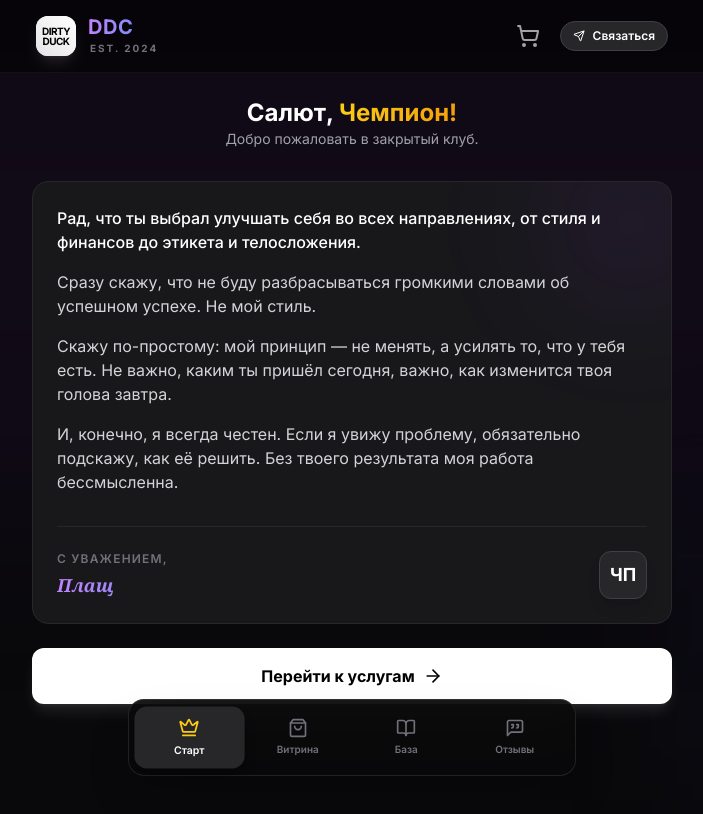
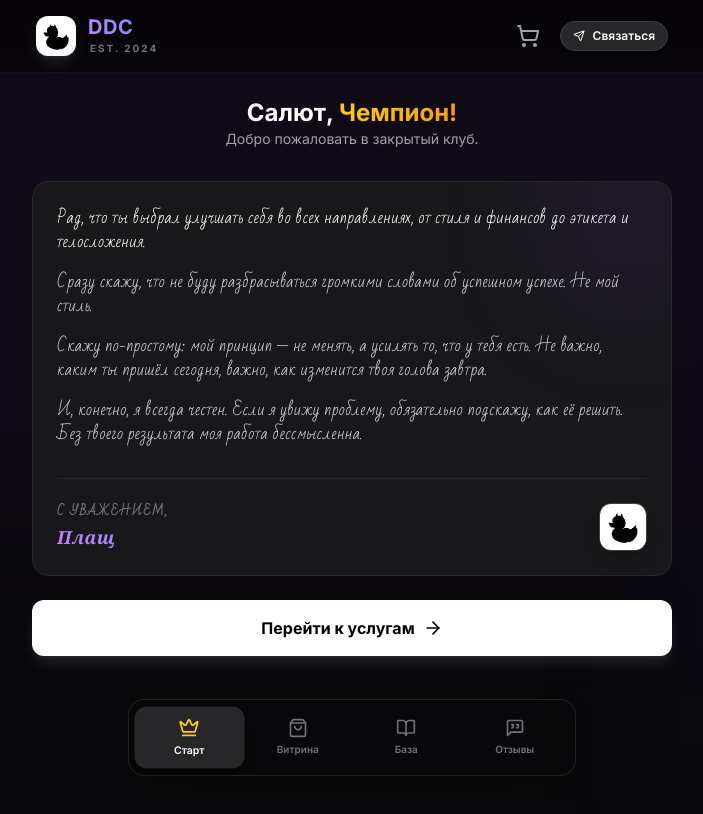
Before and after one commit to Ivantech123/DDC, a React (Vite) app: page / in a window 1280 px wide. Shown: the whole page, without its empty margins (288-991 px from the left). Built offline with nearby package versions, Linux system fonts and the light colour scheme.

Commit message:
Update welcome styling and logo

```diff
--- a/App.tsx
+++ b/App.tsx
@@ -6,6 +6,7 @@ import { ReviewCard } from './components/ReviewCard';
 import { GuideCard } from './components/GuideCard';
 import { Tab } from './types';
 import { ShoppingBag, MessageSquareQuote, ExternalLink, Zap, BookOpen, Send, UserPlus, ShoppingCart, Crown, ArrowRight } from 'lucide-react';
+import logo from './logo/photo_2024-08-01_18-15-34.jpg';
 
 const App: React.FC = () => {
   const [activeTab, setActiveTab] = useState<Tab>(Tab.WELCOME);
@@ -53,11 +54,8 @@ const App: React.FC = () => {
         <div className="max-w-2xl mx-auto px-5 py-3 flex justify-between items-center h-[72px]">
           <div className="flex items-center gap-3">
             {/* Logo */}
-            <div className="w-10 h-10 bg-white rounded-xl flex items-center justify-center shadow-lg shadow-white/10 shrink-0 overflow-hidden relative group">
-              <div className="absolute inset-0 bg-gradient-to-tr from-zinc-200 to-white z-0" />
-              <span className="relative z-10 text-black font-black text-[10px] leading-none text-center tracking-tighter">
-                DIRTY<br/>DUCK
-              </span>
+            <div className="w-10 h-10 rounded-xl flex items-center justify-center shadow-lg shadow-white/10 shrink-0 overflow-hidden relative group">
+              <img src={logo} alt="Dirty Duck Club" className="w-full h-full object-cover" />
             </div>
 
             {/* Dynamic Title */}
@@ -216,7 +214,7 @@ const App: React.FC = () => {
                 transition={pageTransition}
                 className="space-y-6"
               >
-                <div className="bg-zinc-900 border border-zinc-800 rounded-2xl p-6 relative overflow-hidden">
+                <div className="bg-zinc-900 border border-zinc-800 rounded-2xl p-6 relative overflow-hidden handwritten">
                    {/* Decorative background */}
                    <div className="absolute top-0 right-0 w-40 h-40 bg-purple-600/10 blur-[60px] rounded-full -mr-10 -mt-10 pointer-events-none" />
 
@@ -242,8 +240,8 @@ const App: React.FC = () => {
                          Плащ
                        </p>
                      </div>
-                     <div className="w-12 h-12 bg-zinc-800 rounded-xl flex items-center justify-center border border-zinc-700 shadow-lg">
-                        <span className="font-black text-white text-lg">ЧП</span>
+                   <div className="w-12 h-12 rounded-xl flex items-center justify-center border border-zinc-700 shadow-lg overflow-hidden">
+                        <img src={logo} alt="Dirty Duck Club" className="w-full h-full object-cover" />
                      </div>
                    </div>
                 </div>
--- a/components/ProductCard.tsx
+++ b/components/ProductCard.tsx
@@ -59,8 +59,8 @@ export const ProductCard: React.FC<ProductCardProps> = ({ product, isInCart, onT
               onClick={onToggleCart}
               className={`flex-1 flex items-center justify-center gap-2 py-3 px-4 rounded-xl font-semibold transition-all active:scale-95 hover:shadow-lg ${
                 isInCart
-                  ? 'bg-purple-600 text-white hover:bg-purple-700 shadow-purple-900/20'
-                  : 'bg-white text-black hover:bg-purple-50 hover:shadow-white/10'
+                  ? 'bg-purple-700 text-white shadow-purple-900/30'
+                  : 'bg-purple-600 text-white hover:bg-purple-700 shadow-purple-900/20'
               }`}
             >
               {isInCart ? (
@@ -86,6 +86,7 @@ export const ProductCard: React.FC<ProductCardProps> = ({ product, isInCart, onT
               <ExternalLink className="w-5 h-5" />
             </a>
           </div>
+
         </div>
       </div>
     </div>
--- a/index.css
+++ b/index.css
@@ -1 +1,5 @@
 /* Base styles are defined in index.html via the Tailwind CDN. */
+.handwritten {
+  font-family: 'Bad Script', 'Comic Sans MS', cursive;
+  letter-spacing: 0.02em;
+}
--- a/index.html
+++ b/index.html
@@ -5,7 +5,7 @@
     <meta name="viewport" content="width=device-width, initial-scale=1, maximum-scale=1, user-scalable=0" />
     <title>Dirty Duck Club</title>
     <script src="https://cdn.tailwindcss.com"></script>
-    <link href="https://fonts.googleapis.com/css2?family=Inter:wght@300;400;500;600;700&display=swap" rel="stylesheet">
+    <link href="https://fonts.googleapis.com/css2?family=Bad+Script&family=Inter:wght@300;400;500;600;700&display=swap" rel="stylesheet">
     <style>
       body {
         font-family: 'Inter', sans-serif;
```
Also changed, not shown: logo/photo_2024-08-01_18-15-34.jpg (added).
